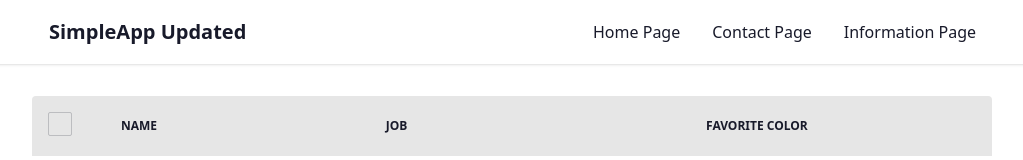
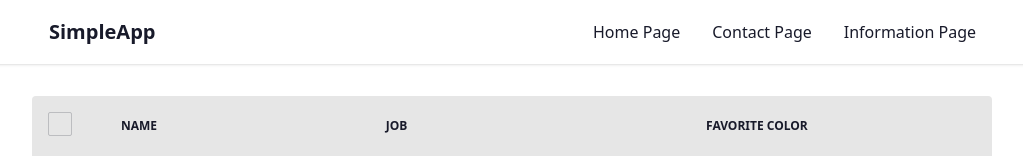
Before and after one commit to liemly98/simple-app, a React (Create React App) app: page / in a window 1280 px wide. Shown: the top 160 px of the page, without its empty margins (128-1151 px from the left). Built offline with nearby package versions, Linux system fonts and the light colour scheme.

Commit message:
Update NavigationBar.tsx

```diff
--- a/src/components/NavigationBar.tsx
+++ b/src/components/NavigationBar.tsx
@@ -6,7 +6,7 @@ function NavigationBar() {
     <div className="navbar bg-base-100 shadow px-40">
       <div className="flex-1">
         <a href="/" className="btn btn-ghost normal-case text-xl">
-          SimpleApp Updated
+          SimpleApp
         </a>
       </div>
       <div className="flex-none">
```
